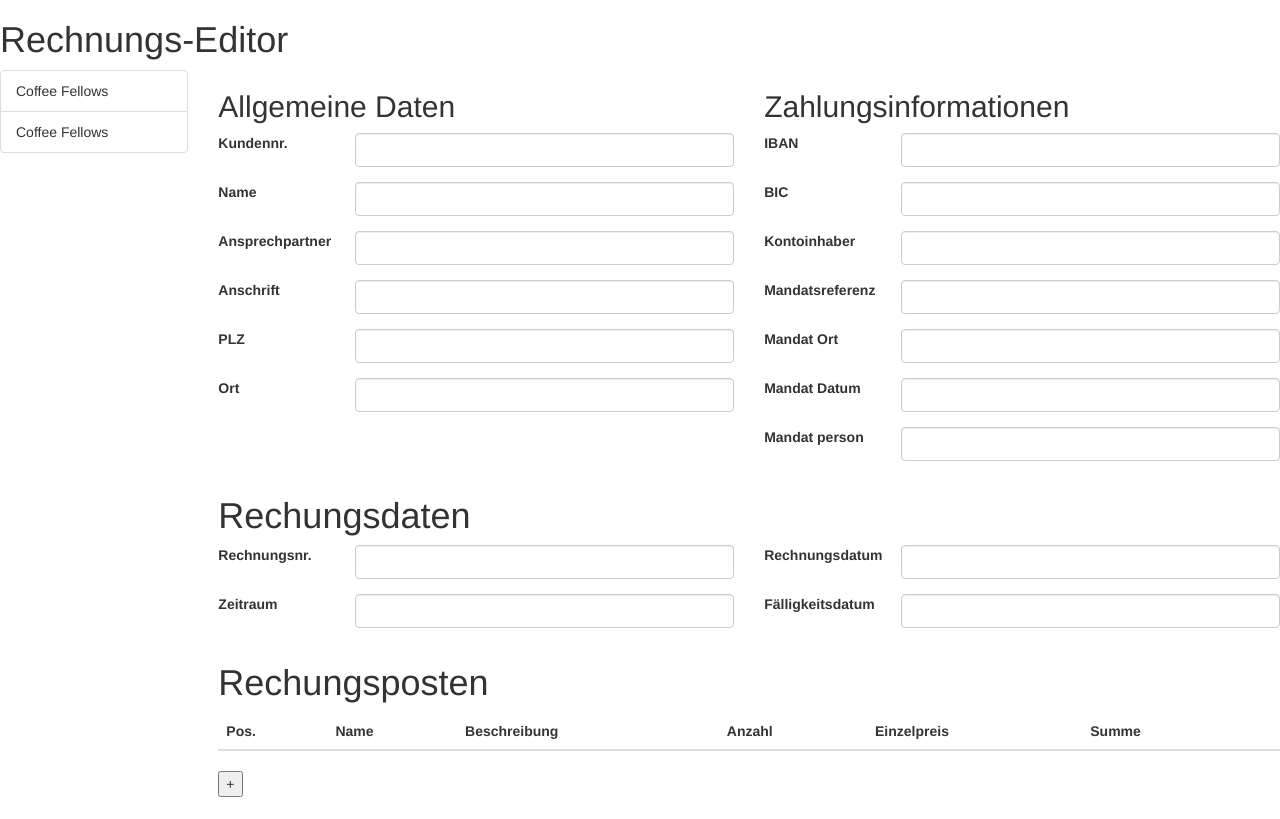
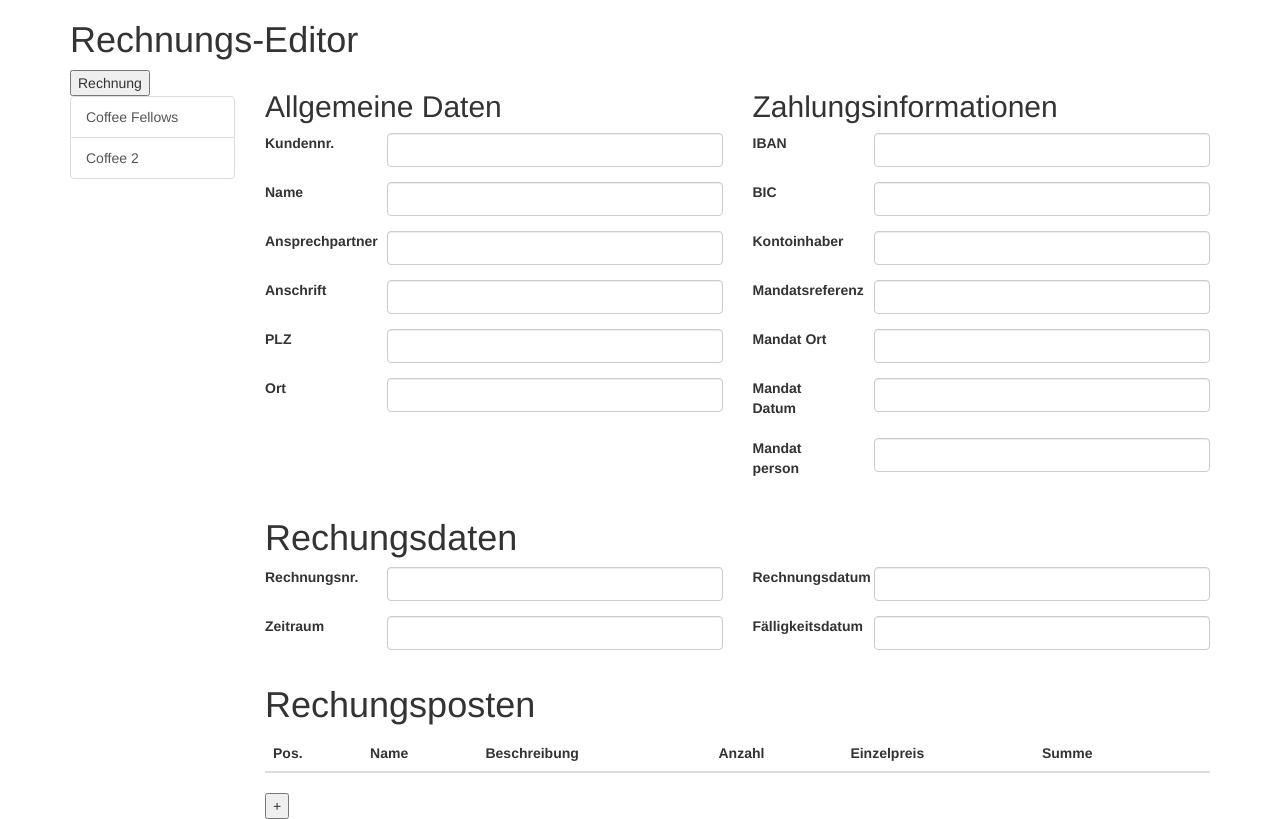
Before and after one commit to kuerbi/invoice-editor, an Angular app: page /1 in a window 1280 px wide. Built offline with nearby package versions, Linux system fonts and the light colour scheme.

Commit message:
load selected invoice from sidenav

```diff
--- a/src/app/app.module.ts
+++ b/src/app/app.module.ts
@@ -3,6 +3,7 @@ import { BrowserModule } from '@angular/platform-browser';
 import { NgModule } from '@angular/core';
 import { AppComponent } from './app.component';
 import { RouterModule } from '@angular/router';
+
 
 @NgModule({
   declarations: [
@@ -12,8 +13,8 @@ import { RouterModule } from '@angular/router';
     BrowserModule,
     InvoiceEditorModule,
     RouterModule.forRoot([
-      { path: '**', redirectTo: 'invoice-editor', pathMatch: 'full' },
-      { path: 'invoice-editor', loadChildren: "./invoice-editor/invoice-editor.module#InvoiceEditorModule" }
+      { path: 'invoice-editor', loadChildren: "./invoice-editor/invoice-editor.module#InvoiceEditorModule" },
+      { path: '**', redirectTo: 'invoice-editor', pathMatch: 'full' }
     ])
   ],
   providers: [],
--- a/src/app/invoice-editor/invoice-editor.component.html
+++ b/src/app/invoice-editor/invoice-editor.component.html
@@ -1,3 +1,4 @@
+  <div class="container">
     <div class="row">
       <div class="col-sm-12">
         <h1>Rechnungs-Editor</h1>
@@ -5,9 +6,13 @@
     </div>
     <div class="row">
       <div class="col-sm-2">
+        <button (click)="newInvoice()">Rechnung</button>
         <app-sidenav [invoices]="invoiceService.invoices"></app-sidenav>
       </div>
       <div class="col-sm-10">
-      <app-invoice></app-invoice>
+        <ng-container *ngIf="invoiceService.invoices">
+          <app-invoice [invoice]="invoiceService.currentInvoice | async"></app-invoice>
+        </ng-container>
       </div>
     </div>
+  </div>
--- a/src/app/invoice-editor/invoice-editor.component.ts
+++ b/src/app/invoice-editor/invoice-editor.component.ts
@@ -1,6 +1,7 @@
 import { InvoiceService } from './invoice.service';
 import { Component, OnInit } from '@angular/core';
 import { Invoice } from './models/invoice';
+import { Router, ActivatedRoute } from '@angular/router';
 
 @Component({
     moduleId: module.id,
@@ -9,10 +10,29 @@ import { Invoice } from './models/invoice';
     styleUrls: ['invoice-editor.component.scss'],
     providers: [ InvoiceService ]
 })
-export class InvoiceEditorComponent implements OnInit {
-  constructor(public invoiceService: InvoiceService) {}
+export class InvoiceEditorComponent {
+  currentInvoiceIndex: number;
 
-  ngOnInit() {
+  constructor(public invoiceService: InvoiceService,
+              public route: ActivatedRoute) {
     this.invoiceService.loadInvoices("./assets/raw_invoices.json");
+
+    this.route.params.subscribe(params => {
+      this.currentInvoiceIndex = params["id"];
+      this.invoiceService.changeCurrentInvoice(params["id"]);
+    });
+
+  }
+
+  newInvoice() {
+    this.invoiceService.invoices.push(new Invoice());
+  }
+
+  importInvoice() {
+
+  }
+
+  exportInvoice() {
+
   }
 }
--- a/src/app/invoice-editor/invoice-editor.module.ts
+++ b/src/app/invoice-editor/invoice-editor.module.ts
@@ -9,11 +9,12 @@ import { ReactiveFormsModule } from '@angular/forms';
 import { CommonModule } from '@angular/common';
 import { HttpModule } from '@angular/http';
 
+
 @NgModule({
   imports: [
     CommonModule,
     RouterModule.forChild([{
-        path: ':customer_id', component: InvoiceEditorComponent
+      path: ':id', component: InvoiceEditorComponent
     }]),
     ReactiveFormsModule,
     HttpModule
--- a/src/app/invoice-editor/invoice.service.ts
+++ b/src/app/invoice-editor/invoice.service.ts
@@ -2,22 +2,30 @@ import { Injectable } from '@angular/core';
 import { Http } from '@angular/http';
 import { Invoice } from './models/invoice';
 
+import { BehaviorSubject } from 'rxjs/BehaviorSubject';
+import { Observable } from 'rxjs/Observable';
+import { Subscription } from 'rxjs/Subscription';
 
 @Injectable()
 export class InvoiceService {
   public invoices: Array<Invoice>;
-  private currentSelected: number;
+  public currentInvoice: BehaviorSubject<Invoice> = new BehaviorSubject<Invoice>(new Invoice());
 
   constructor(private _http: Http) {}
 
+  changeCurrentInvoice(n: number) {
+    this.currentInvoice.next(this.getInvoice(n));
+  }
+
   getInvoice(n: number): Invoice {
+    if(!this.invoices) return null;
     if(this.invoices.length < n) return null;
 
     return this.invoices[n];
   }
 
-  loadInvoices(filename: string): void {
-    this._http.get(filename)
+  loadInvoices(filename: string): Subscription {
+    return this._http.get(filename)
       .subscribe((data) => {
         // todo: throw execption when format invalid
         this.invoices = JSON.parse(data['_body']);
--- a/src/app/invoice-editor/invoice/invoice.component.ts
+++ b/src/app/invoice-editor/invoice/invoice.component.ts
@@ -1,4 +1,6 @@
-import { Component, OnInit } from '@angular/core';
+import { InvoiceService } from './../invoice.service';
+import { Invoice } from './../models/invoice';
+import { Component, OnInit, Input } from '@angular/core';
 import { FormBuilder, FormGroup, FormArray } from '@angular/forms';
 
 
@@ -8,10 +10,12 @@ import { FormBuilder, FormGroup, FormArray } from '@angular/forms';
   styleUrls: ['./invoice.component.css']
 })
 export class InvoiceComponent implements OnInit {
+  @Input() invoice: Invoice;
+
   public invoiceForm: FormGroup;
   public lineItems: FormArray;
 
-  constructor(private _fb: FormBuilder) {
+  constructor(private _fb: FormBuilder, private invoiceService: InvoiceService) {
     this.invoiceForm = this._fb.group({
       customer_id: [""],
       customer_name: [""],
@@ -32,9 +36,18 @@ export class InvoiceComponent implements OnInit {
       invoice_due_date: [""],
       line_items: this._fb.array([ ])
     });
+
+    this.invoiceService.currentInvoice.subscribe((data) => {
+      if(data != null) {
+        this.invoiceForm.patchValue(data);
+      }
+    });
   }
 
+  get line_items(): FormArray { return this.invoiceForm.get('line_items') as FormArray; }
+
   ngOnInit() {
+    this.invoiceForm.patchValue(this.invoice);
   }
 
   createListItem(): FormGroup {
@@ -47,8 +60,7 @@ export class InvoiceComponent implements OnInit {
   }
 
   addItem(): void {
-    this.lineItems = this.invoiceForm.get('line_items') as FormArray;
-    this.lineItems.push(this.createListItem());
+    this.line_items.push(this.createListItem());
   }
 
 }
--- a/src/app/invoice-editor/sidenav/sidenav.component.html
+++ b/src/app/invoice-editor/sidenav/sidenav.component.html
@@ -1,5 +1,5 @@
-<ul class="list-group">
-  <li class="list-group-item" *ngFor="let invoice of invoices; let i = index">
+<div class="list-group">
+  <a class="list-group-item" [routerLink]="['/invoice-editor',i]" *ngFor="let invoice of invoices; let i = index">
     {{ invoice.customer_name }}
-  </li>
-</ul>
+  </a>
+</div>
--- a/src/assets/raw_invoices.json
+++ b/src/assets/raw_invoices.json
@@ -34,7 +34,7 @@
   },
   {
     "customer_id": 75,
-    "customer_name": "Coffee Fellows",
+    "customer_name": "Coffee 2",
     "customer_contact_person": "Alexandra Muß",
     "customer_address": "Hanauer Landstraße 110",
     "customer_zip": "60313",
```
Lines whose indentation alone changed are shown as unchanged.
